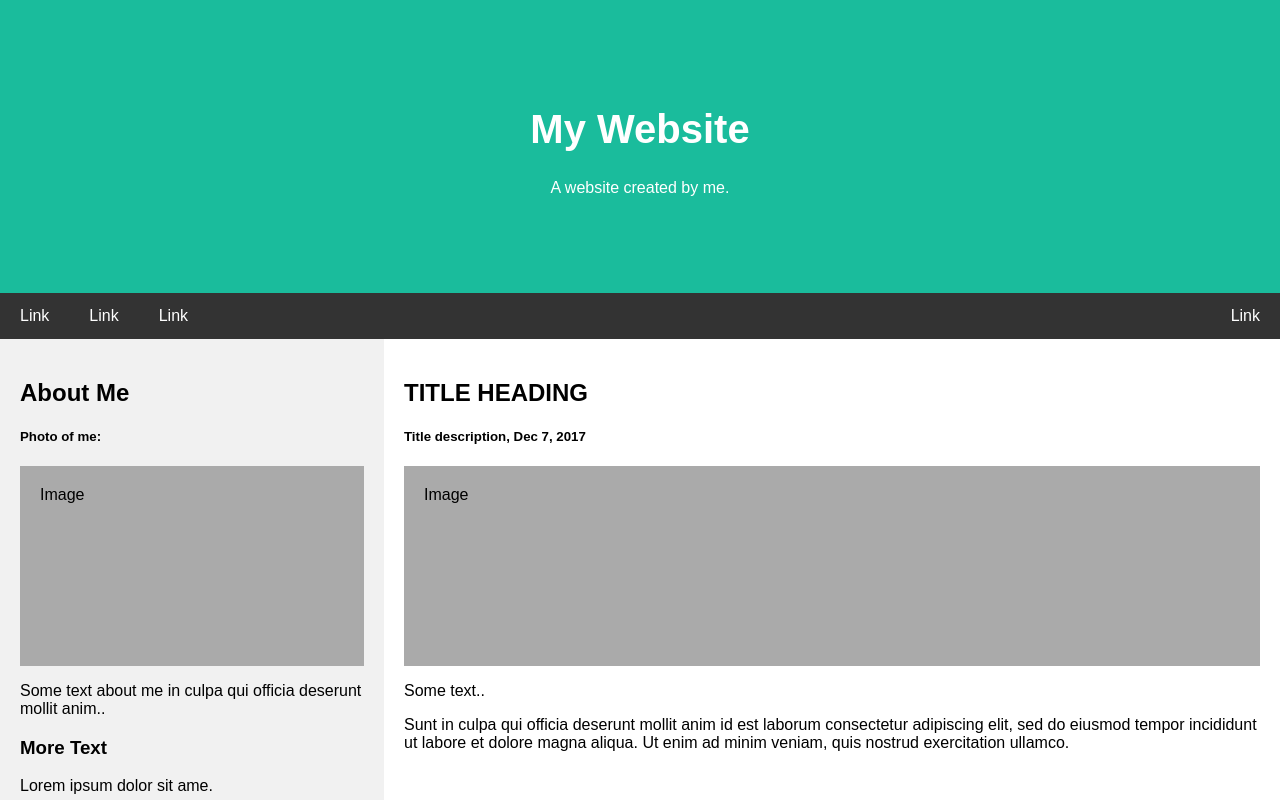
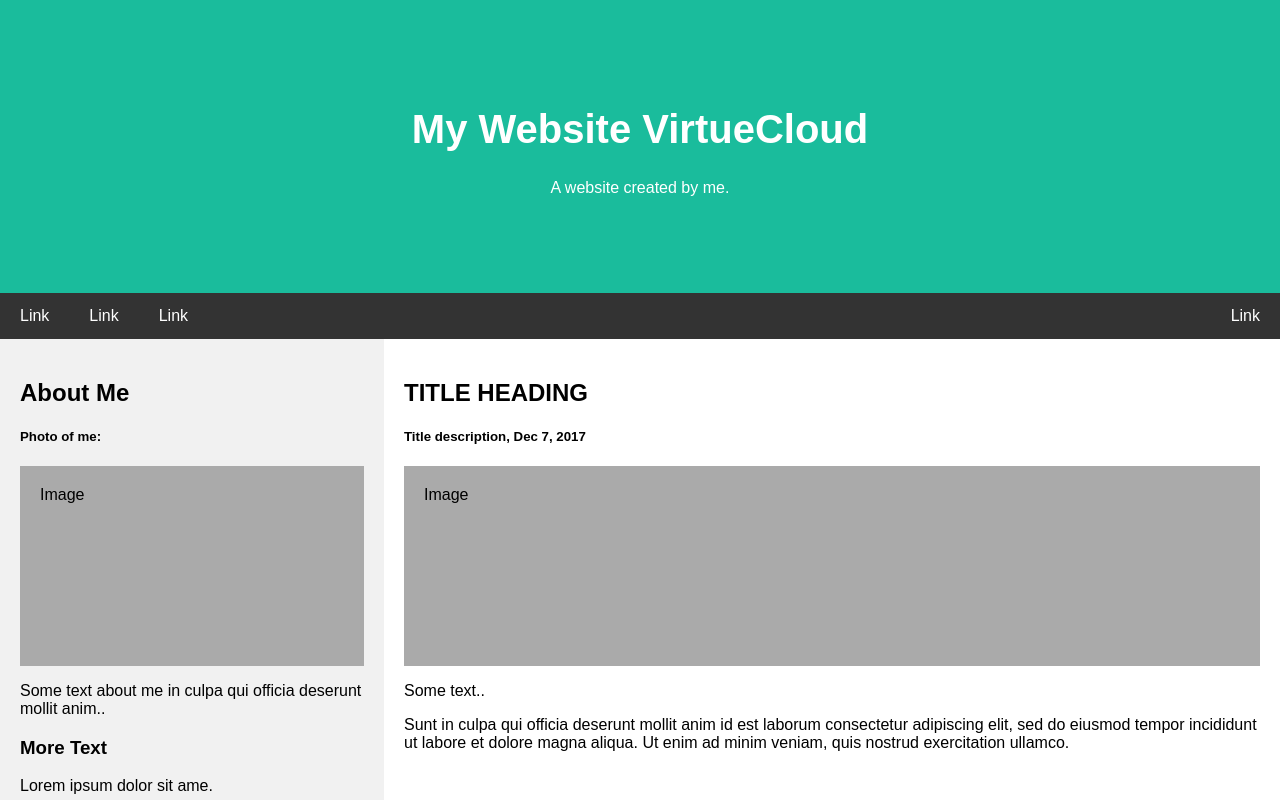
Before and after one commit to ankitdasgit/Azure-CDN-ci-cd, a plain HTML site: page index.html in a window 1280 px wide. Shown: the top 800 px of the page. Drawn offline with Linux system fonts and the light colour scheme.

Commit message:
Updated in index file

```diff
--- a/index.html
+++ b/index.html
@@ -113,7 +113,7 @@ body {
 <body>
 
 <div class="header">
-  <h1>My Website</h1>
+  <h1>My Website VirtueCloud </h1>
   <p>A website created by me.</p>
 </div>
 
```
